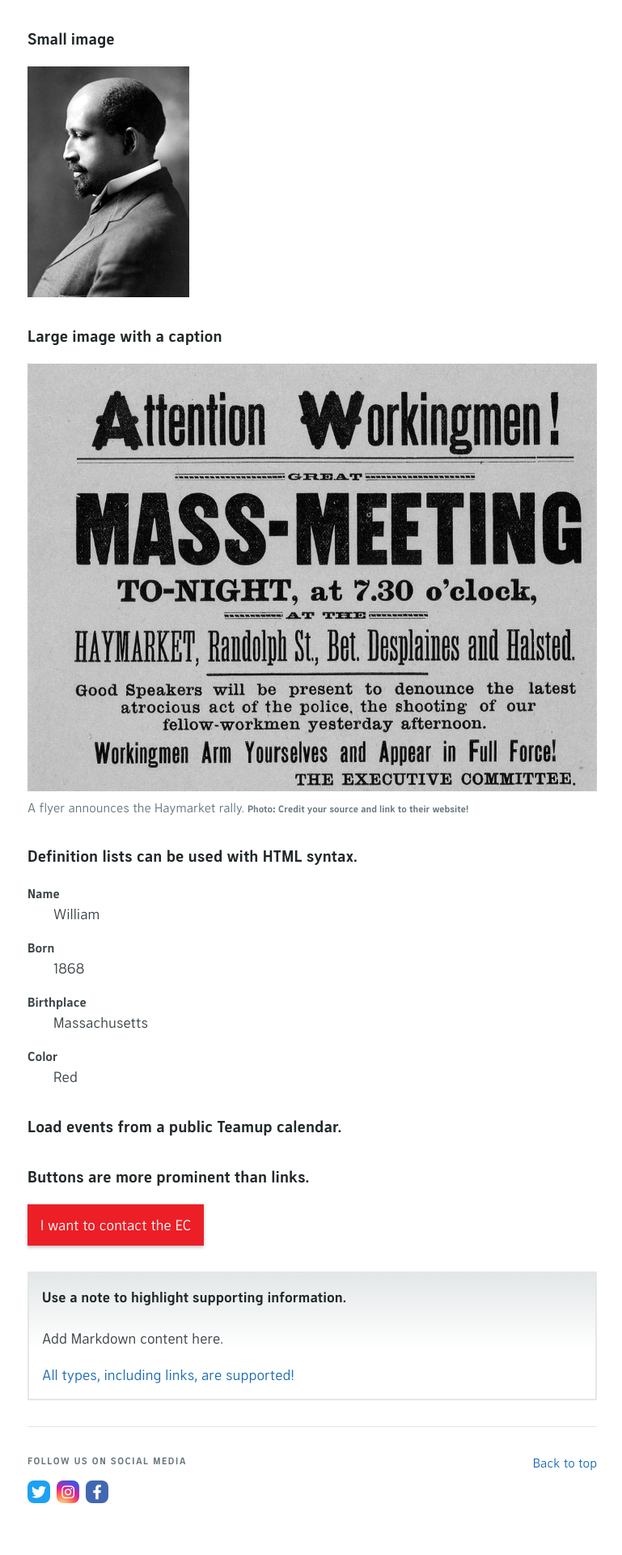
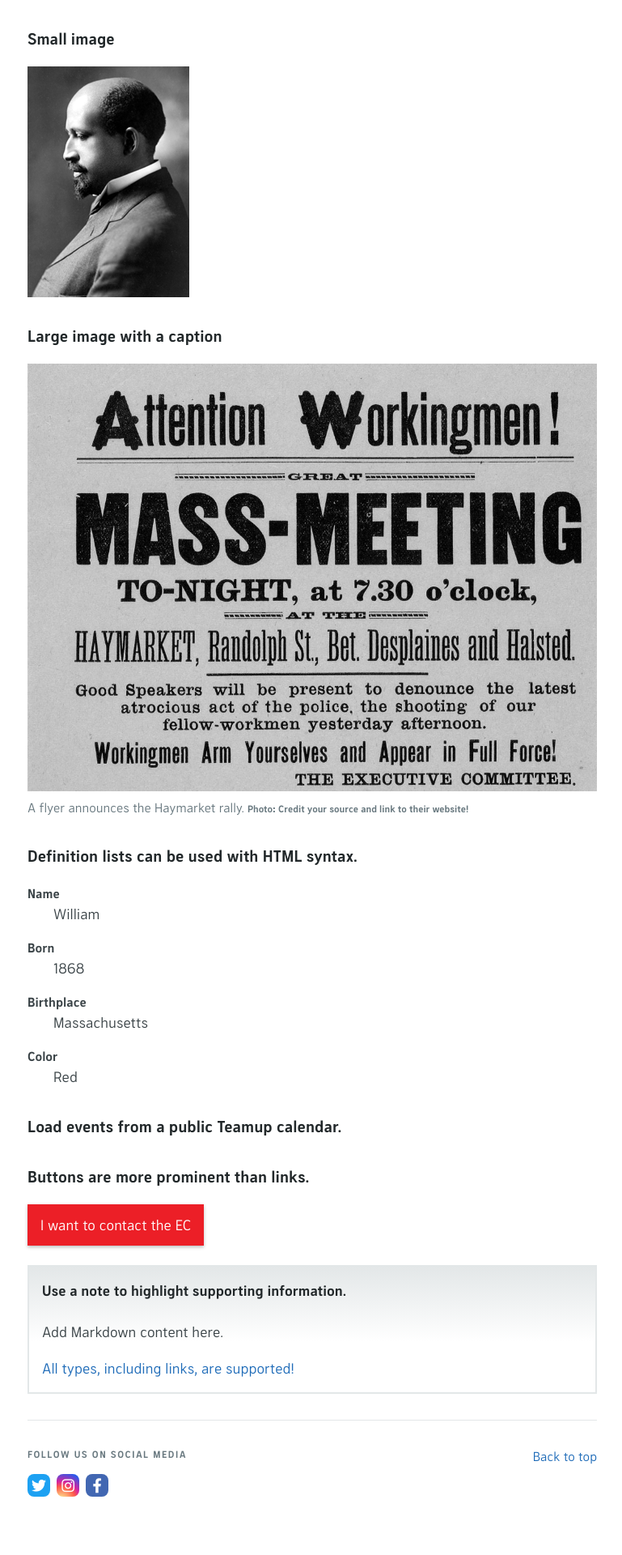
Before and after one commit to ChicagoDSA/haymarket, a Jekyll site: the page built from _homepage/en/index.md, in a window 1280 px wide. Shown: the part 3105-5025 px from the top of the page at 81% size, without its empty margins (254-1023 px from the left). Built offline with Jekyll 4.4.1, drawn with Linux system fonts in a browser that asks for light colours; nearby versions of some CDN libraries; some web fonts are replaced; our own code applies the rules of GitHub Pages for plain Markdown files; library files that are not in the unit come from our copies; the repository's description, which GitHub fills in, is left out.

Commit message:
consistent block margins

```diff
--- a/_sass/jekyll-theme-haymarket.scss
+++ b/_sass/jekyll-theme-haymarket.scss
@@ -699,6 +699,14 @@
 		border: 2px solid $border-color;
 	}
 
+	table,
+	.tile-list,
+	.event-list,
+	.note {
+		margin-top: 1.5rem;
+		margin-bottom: 2rem;
+	}
+
 	ul,
 	ol {
 		margin-top: 0;
@@ -721,8 +729,6 @@
 	}
 
 	table {
-		margin-top: 1rem;
-		margin-bottom: 2rem;
 		overflow: auto;
 		word-break: normal;
 		word-break: keep-all; // For Firefox to horizontally scroll wider tables.
@@ -788,7 +794,7 @@
 
 	.tile-list,
 	.event-list {
-		margin: 1.5rem -1rem 1rem 0;
+		margin-right: -1rem;
 		padding: 0;
 
 		li:nth-of-type(n+3) {
@@ -974,7 +980,6 @@
 
 	.note {
 		width: 100%;
-		margin: 2rem 0 1rem 0;
 		padding: 1rem;
 		background-image: linear-gradient(-180deg, $border-color, $white 60%);
 
```
